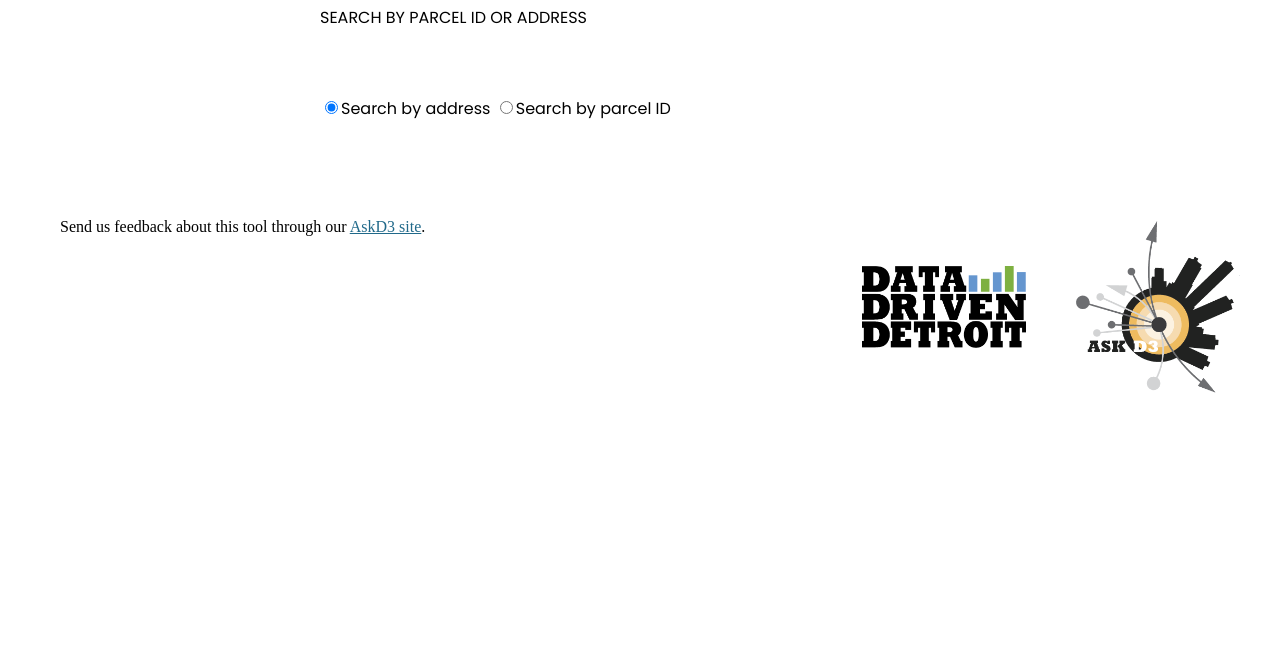
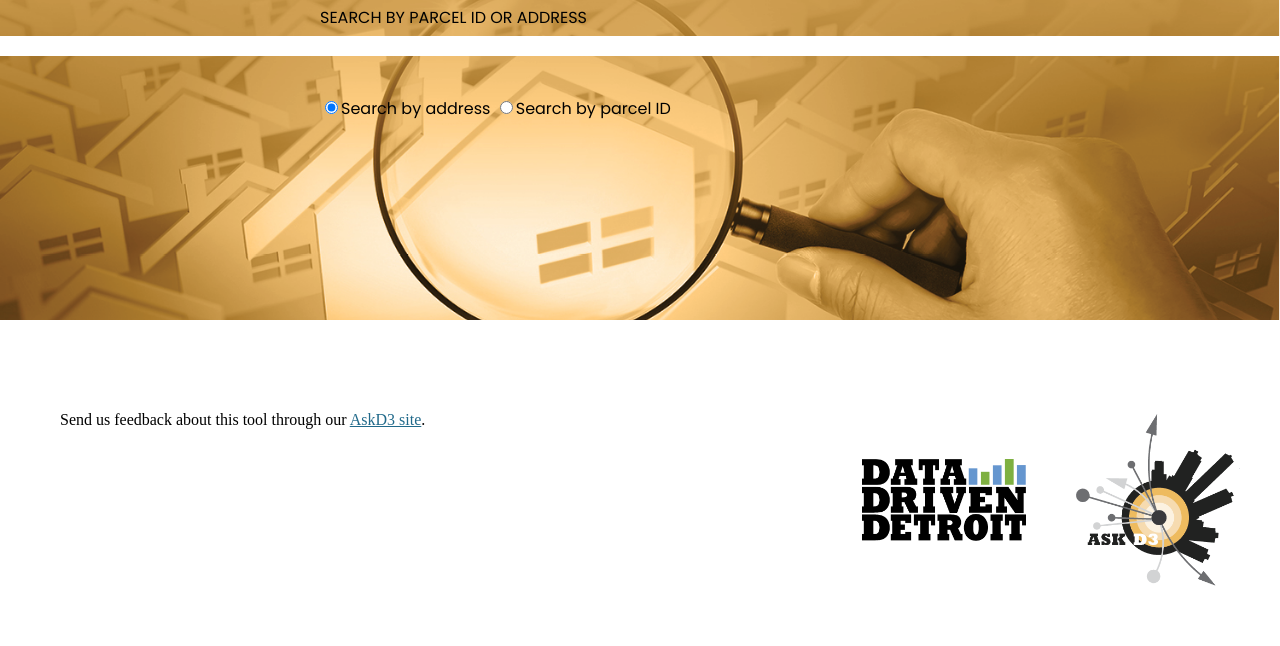
Before and after one commit to saylorsd/hipbone, a Django app: template templates/hipbone/index.html in a window 1280 px wide. Shown: the part 112-758 px from the top of the page. Run offline with Django 3.2, Linux system fonts and the light colour scheme; the template is opened without the code that fills it, so the values that code supplies are empty; some web fonts are replaced.

Commit message:
Add background image to search page

```diff
--- a/templates/hipbone/index.html
+++ b/templates/hipbone/index.html
@@ -11,10 +11,21 @@
 #id_address {
     width: 80%
 }
+
+/* Background image */
+.background-image {
+  width: 100%;
+  height: 40vh;
+  background-repeat: no-repeat;
+  background-position: center center;
+  background-size: cover;
+  background-image: url(/static/hipbone/images/search-header_house-search.png);
+}
 </style>
 {% endblock %}
 
 {% block content %}
+<div class="background-image">
     <h2 class="center">Search by parcel ID or address</h2>
     <div><p>{{ msg }}</p></div>
     <div id="error"><p>{{ error_message }}</p></div>
@@ -30,6 +41,7 @@
             </span>
         </div>
     </form>
+</div>
 <br><br>
 {% include "hipbone/results.html" %}
 {% endblock %}
```
Lines whose indentation alone changed are shown as unchanged.
